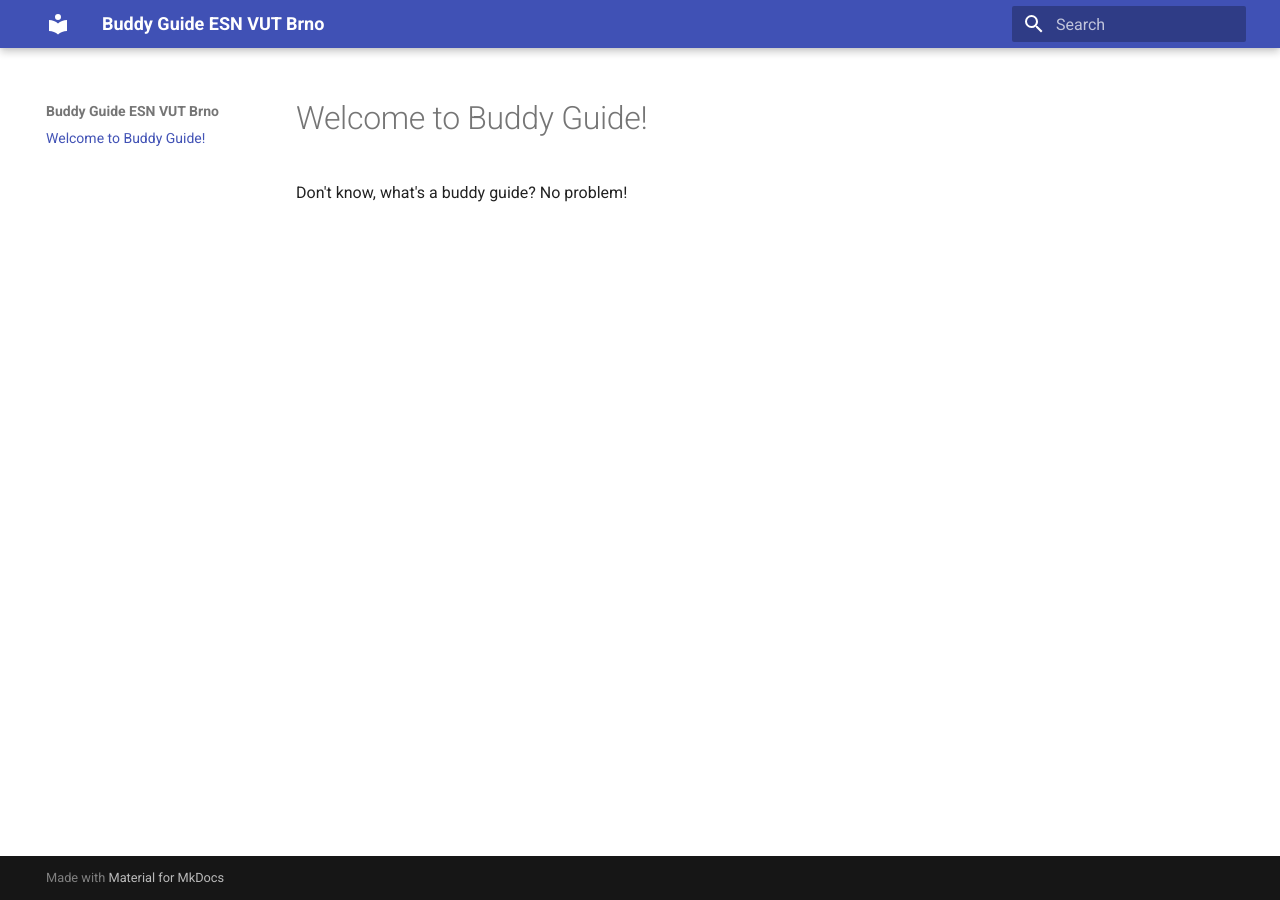
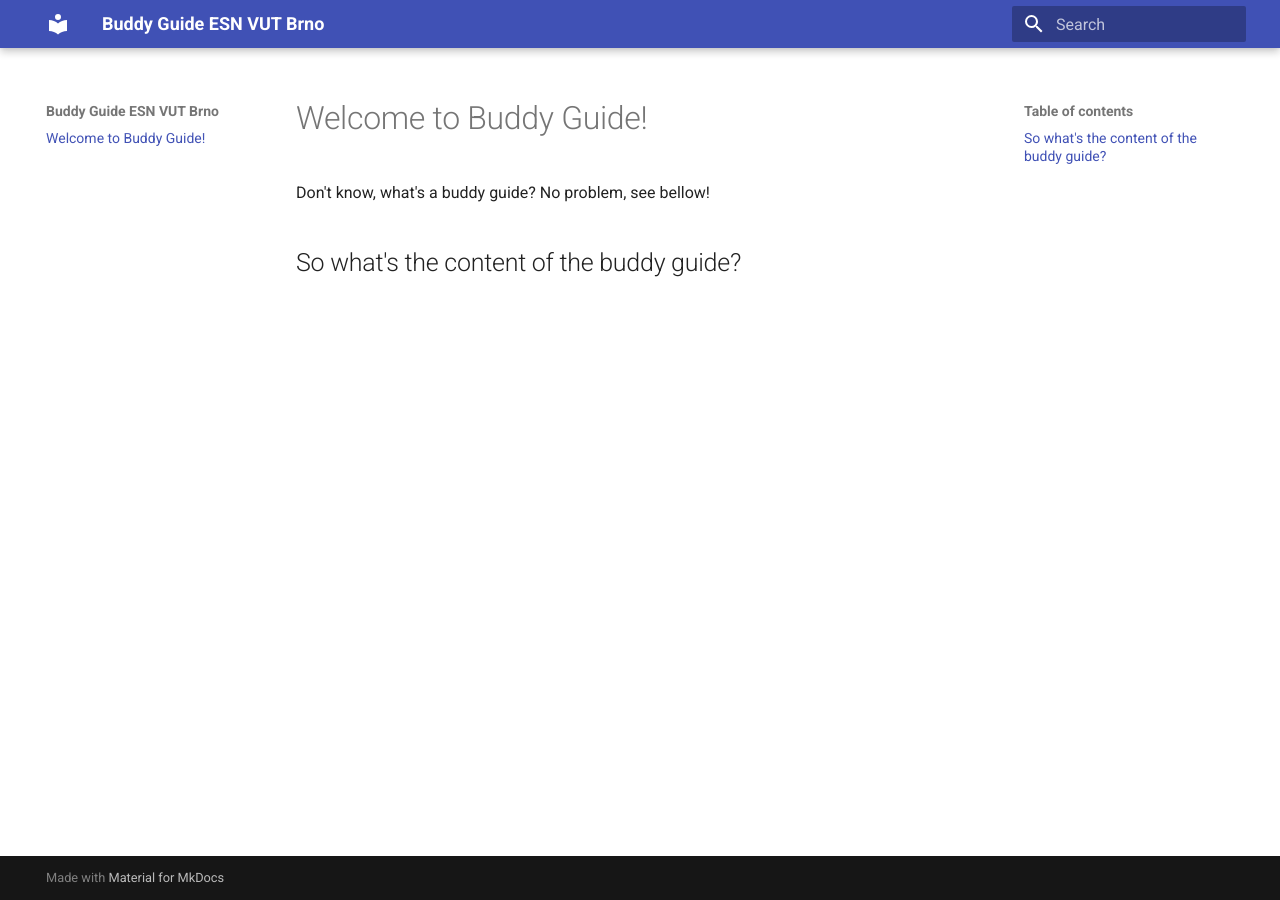
Before and after one commit to esnvutbrno/buddy-guide, an MkDocs documentation site: the page built from docs/index.md, in a window 1280 px wide. Built offline with MkDocs 1.6.1 and Material for MkDocs 9.7.7, drawn with Linux system fonts in a browser that asks for light colours.

Commit message:
Updated content of homepage

```diff
--- a/docs/index.md
+++ b/docs/index.md
@@ -1,3 +1,5 @@
 # Welcome to Buddy Guide!
 
-Don't know, what's a buddy guide? No problem!
+Don't know, what's a buddy guide? No problem, see bellow!
+
+## So what's the content of the buddy guide?
```
